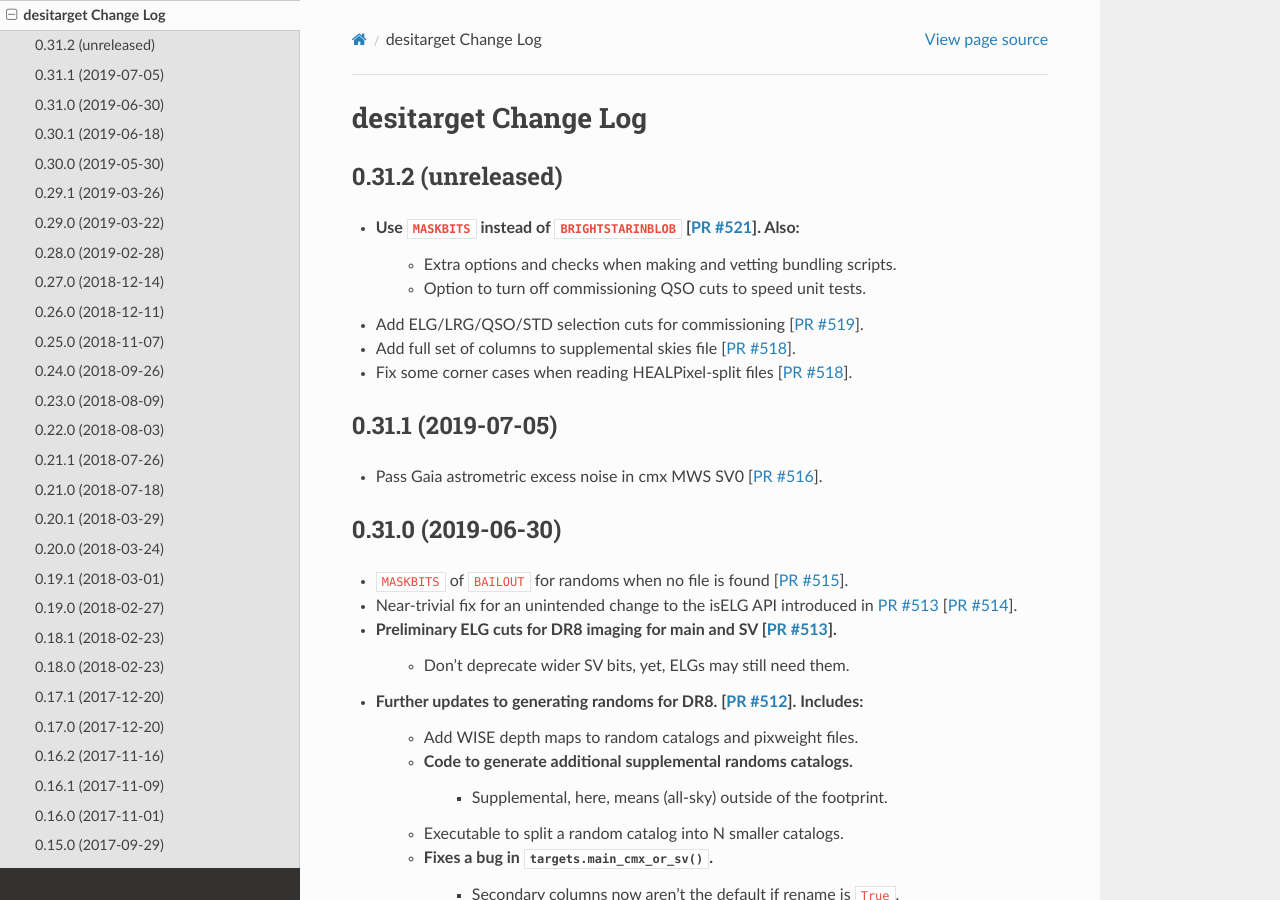
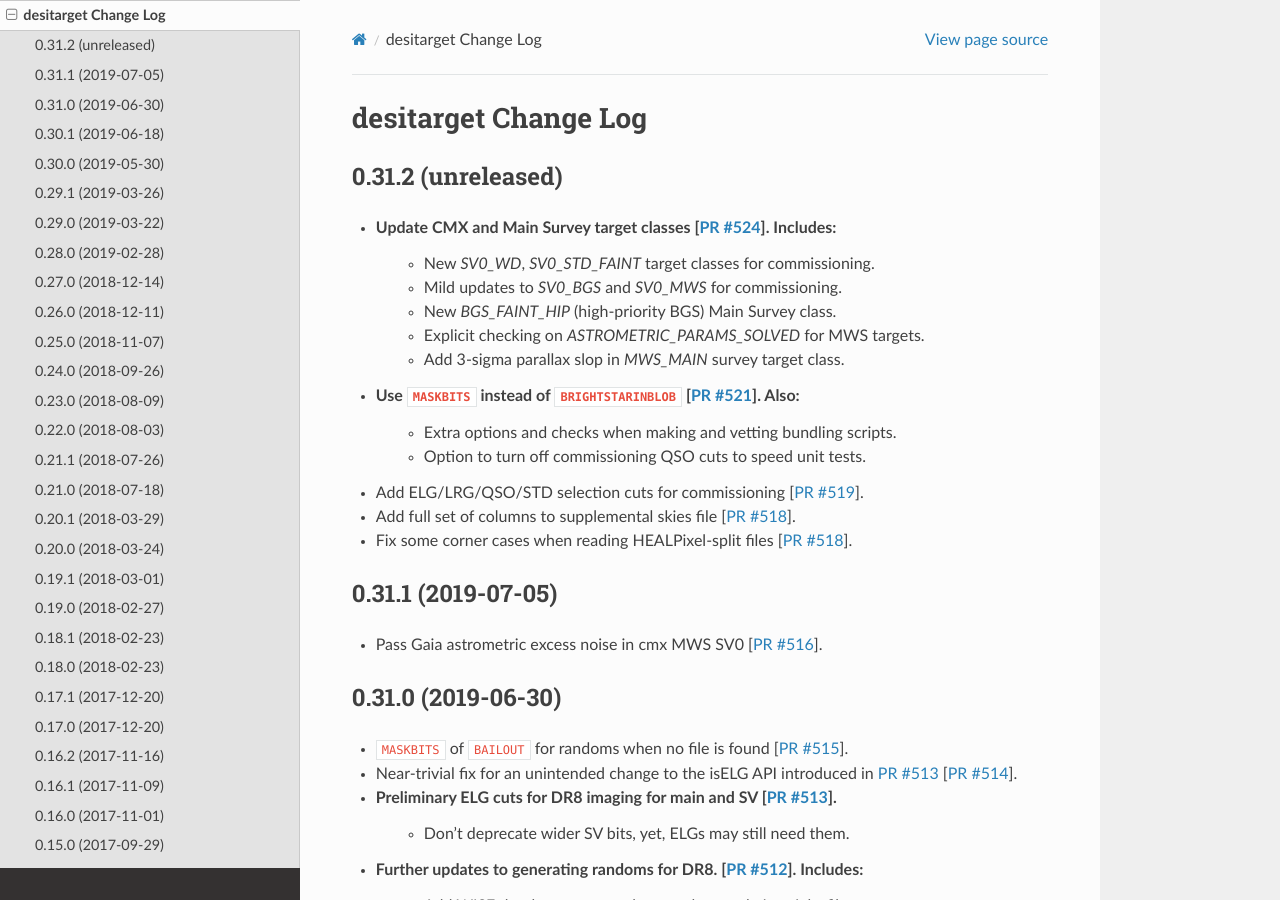
Before and after one commit to desihub/desitarget, a Sphinx documentation site: the page built from doc/changes.rst, in a window 1280 px wide and 900 px high. Built offline with Sphinx 7.4.7 and the Read the Docs theme 2.0.0, drawn with Linux system fonts in a browser that asks for light colours.

Commit message:
update changes docs

```diff
--- a/doc/changes.rst
+++ b/doc/changes.rst
@@ -5,6 +5,12 @@ desitarget Change Log
 0.31.2 (unreleased)
 -------------------
 
+* Update CMX and Main Survey target classes [`PR #524`_]. Includes:
+    * New `SV0_WD`, `SV0_STD_FAINT` target classes for commissioning.
+    * Mild updates to `SV0_BGS` and `SV0_MWS` for commissioning.
+    * New `BGS_FAINT_HIP` (high-priority BGS) Main Survey class.
+    * Explicit checking on `ASTROMETRIC_PARAMS_SOLVED` for MWS targets.
+    * Add 3-sigma parallax slop in `MWS_MAIN` survey target class.
 * Use ``MASKBITS`` instead of ``BRIGHTSTARINBLOB`` [`PR #521`_]. Also:
     * Extra options and checks when making and vetting bundling scripts.
     * Option to turn off commissioning QSO cuts to speed unit tests.
@@ -15,6 +21,7 @@ desitarget Change Log
 .. _`PR #518`: https://github.com/desihub/desitarget/pull/518
 .. _`PR #519`: https://github.com/desihub/desitarget/pull/519
 .. _`PR #521`: https://github.com/desihub/desitarget/pull/521
+.. _`PR #524`: https://github.com/desihub/desitarget/pull/524
 
 0.31.1 (2019-07-05)
 -------------------
```
